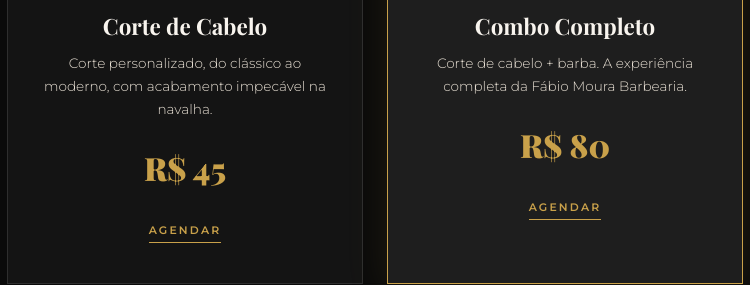
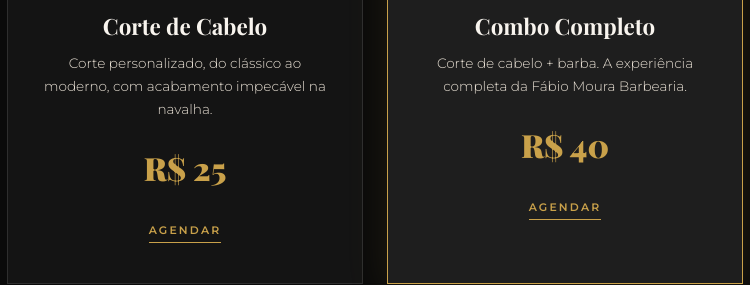
Before and after one commit to adrianopront/Fabiomoura_Barbearia, a plain HTML site: page index.html in a window 1280 px wide. Shown: the part 1951-2236 px from the top of the page, 75-825 px from the left. Drawn offline with nearby package versions, Linux system fonts and the light colour scheme.

Commit message:
Atualizar o index.html

```diff
--- a/index.html
+++ b/index.html
@@ -125,7 +125,7 @@
             <div class="service-icon"><i class="bi bi-scissors"></i></div>
             <h3 class="service-name">Corte de Cabelo</h3>
             <p class="service-desc">Corte personalizado, do clássico ao moderno, com acabamento impecável na navalha.</p>
-            <div class="service-price">R$ 45</div>
+            <div class="service-price">R$ 25</div>
             <a href="#agendamento" class="service-btn">Agendar</a>
           </div>
         </div>
@@ -136,7 +136,7 @@
             <div class="service-icon"><i class="bi bi-star-fill"></i></div>
             <h3 class="service-name">Combo Completo</h3>
             <p class="service-desc">Corte de cabelo + barba. A experiência completa da Fábio Moura Barbearia.</p>
-            <div class="service-price">R$ 80</div>
+            <div class="service-price">R$ 40</div>
             <a href="#agendamento" class="service-btn">Agendar</a>
           </div>
         </div>
```
